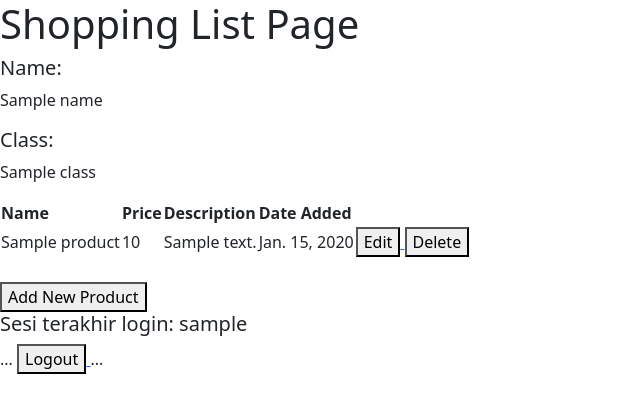
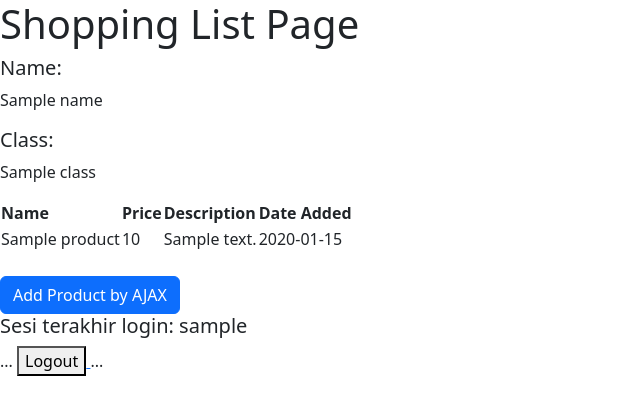
Before and after one commit to nandikarafi/shopping-list, a Django app: template main/templates/main.html in a window 1280 px wide. Shown: the top 415 px of the page, without its empty margins (0-640 px from the left). Run offline with Django 4.2, Linux system fonts and the light colour scheme; tables that the repository leaves empty hold one stand-in row (values such as "Sample post"); the template is opened without the code that fills it: values that come from a table or form of the project are taken from there, most other values are stand-ins (such as "Sample title", 1, 10 or a date in 2020).

Commit message:
selesai tutorial

```diff
--- a/main/templates/main.html
+++ b/main/templates/main.html
@@ -9,45 +9,48 @@
     <h5>Class:</h5>
     <p>{{class}}</p>
 
-    <table>
-        <tr>
-            <th>Name</th>
-            <th>Price</th>
-            <th>Description</th>
-            <th>Date Added</th>
-        </tr>
 
-        {% comment %} Berikut cara memperlihatkan data produk di bawah baris ini {% endcomment %}
+    <table id="product_table"></table>
 
-        {% for product in products %}
-            <tr>
-                <td>{{product.name}}</td>
-                <td>{{product.price}}</td>
-                <td>{{product.description}}</td>
-                <td>{{product.date_added}}</td>
-                <td>
-                    <a href="{% url 'main:edit_product' product.pk %}">
-                        <button>
-                            Edit
-                        </button>
-                    </a>
-                    <a href="{% url 'main:delete_product' product.pk %}">
-                        <button>
-                            Delete
-                        </button>
-                    </a>
-                </td>
-            </tr>
-        {% endfor %}
-    </table>
+    <div class="modal fade" id="exampleModal" tabindex="-1" aria-labelledby="exampleModalLabel" aria-hidden="true">
+        <div class="modal-dialog">
+            <div class="modal-content">
+                <div class="modal-header">
+                    <h1 class="modal-title fs-5" id="exampleModalLabel">Add New Product</h1>
+                    <button type="button" class="btn-close" data-bs-dismiss="modal" aria-label="Close"></button>
+                </div>
+                <div class="modal-body">
+                    <form id="form" onsubmit="return false;">
+                        {% csrf_token %}
+                        <div class="mb-3">
+                            <label for="name" class="col-form-label">Name:</label>
+                            <input type="text" class="form-control" id="name" name="name"></input>
+                        </div>
+                        <div class="mb-3">
+                            <label for="price" class="col-form-label">Price:</label>
+                            <input type="number" class="form-control" id="price" name="price"></input>
+                        </div>
+                        <div class="mb-3">
+                            <label for="description" class="col-form-label">Description:</label>
+                            <textarea class="form-control" id="description" name="description"></textarea>
+                        </div>
+                    </form>
+                </div>
+                <div class="modal-footer">
+                    <button type="button" class="btn btn-secondary" data-bs-dismiss="modal">Close</button>
+                    <button type="button" class="btn btn-primary" id="button_add" data-bs-dismiss="modal">Add Product</button>
+                </div>
+            </div>
+        </div>
+    </div>
+    <br />
+    <button type="button" class="btn btn-primary" data-bs-toggle="modal" data-bs-target="#exampleModal">Add Product by AJAX</button>
 
-    <br />
-
-    <a href="{% url 'main:create_product' %}">
+    <!-- <a href="{% url 'main:create_product' %}">
         <button>
             Add New Product
         </button>
-    </a>
+    </a> -->
     <h5>Sesi terakhir login: {{ last_login }}</h5>
     ...
 <a href="{% url 'main:logout' %}">
@@ -57,4 +60,44 @@
 </a>
 ...
 
+<script>
+    async function getProducts() {
+        return fetch("{% url 'main:get_product_json' %}").then((res) => res.json())
+    }
+
+    async function refreshProducts() {
+        document.getElementById("product_table").innerHTML = ""
+        const products = await getProducts()
+        let htmlString = `<tr>
+            <th>Name</th>
+            <th>Price</th>
+            <th>Description</th>
+            <th>Date Added</th>
+        </tr>`
+        products.forEach((item) => {
+            htmlString += `\n<tr>
+            <td>${item.fields.name}</td>
+            <td>${item.fields.price}</td>
+            <td>${item.fields.description}</td>
+            <td>${item.fields.date_added}</td>
+        </tr>`
+        })
+
+        document.getElementById("product_table").innerHTML = htmlString
+    }
+
+    refreshProducts()
+
+    function addProduct() {
+        fetch("{% url 'main:add_product_ajax' %}", {
+            method: "POST",
+            body: new FormData(document.querySelector('#form'))
+        }).then(refreshProducts)
+
+        document.getElementById("form").reset()
+        return false
+    }
+
+    document.getElementById("button_add").onclick = addProduct
+</script>
 {% endblock content %}
--- a/main/urls.py
+++ b/main/urls.py
@@ -3,9 +3,10 @@ import datetime
 from django.http import HttpResponseRedirect
 from django.urls import path, reverse
 
-from main.views import (create_product, delete_product, edit_product,
-                        login_user, logout_user, register, show_json,
-                        show_json_by_id, show_main, show_xml, show_xml_by_id)
+from main.views import (add_product_ajax, create_product, delete_product,
+                        edit_product, get_product_json, login_user,
+                        logout_user, register, show_json, show_json_by_id,
+                        show_main, show_xml, show_xml_by_id)
 
 app_name = 'main'
 
@@ -21,4 +22,6 @@ urlpatterns = [
     path('logout/', logout_user, name='logout'),
     path('edit-product/<int:id>', edit_product, name='edit_product'),
     path('delete/<int:id>', delete_product, name='delete_product'),
+    path('get-product/', get_product_json, name='get_product_json'),
+    path('create-product-ajax/', add_product_ajax, name='add_product_ajax')
 ]
--- a/main/views.py
+++ b/main/views.py
@@ -5,9 +5,10 @@ from django.contrib.auth import authenticate, login, logout
 from django.contrib.auth.decorators import login_required
 from django.contrib.auth.forms import UserCreationForm
 from django.core import serializers
-from django.http import HttpResponse, HttpResponseRedirect
+from django.http import HttpResponse, HttpResponseNotFound, HttpResponseRedirect
 from django.shortcuts import redirect, render
 from django.urls import reverse
+from django.views.decorators.csrf import csrf_exempt
 
 from main.forms import ProductForm
 from main.models import Product
@@ -117,3 +118,22 @@ def delete_product(request, id):
     product.delete()
     # Kembali ke halaman awal
     return HttpResponseRedirect(reverse('main:show_main'))
+
+def get_product_json(request):
+    product_item = Product.objects.all()
+    return HttpResponse(serializers.serialize('json', product_item))
+
+@csrf_exempt
+def add_product_ajax(request):
+    if request.method == 'POST':
+        name = request.POST.get("name")
+        price = request.POST.get("price")
+        description = request.POST.get("description")
+        user = request.user
+
+        new_product = Product(name=name, price=price, description=description, user=user)
+        new_product.save()
+
+        return HttpResponse(b"CREATED", status=201)
+
+    return HttpResponseNotFound()
```
